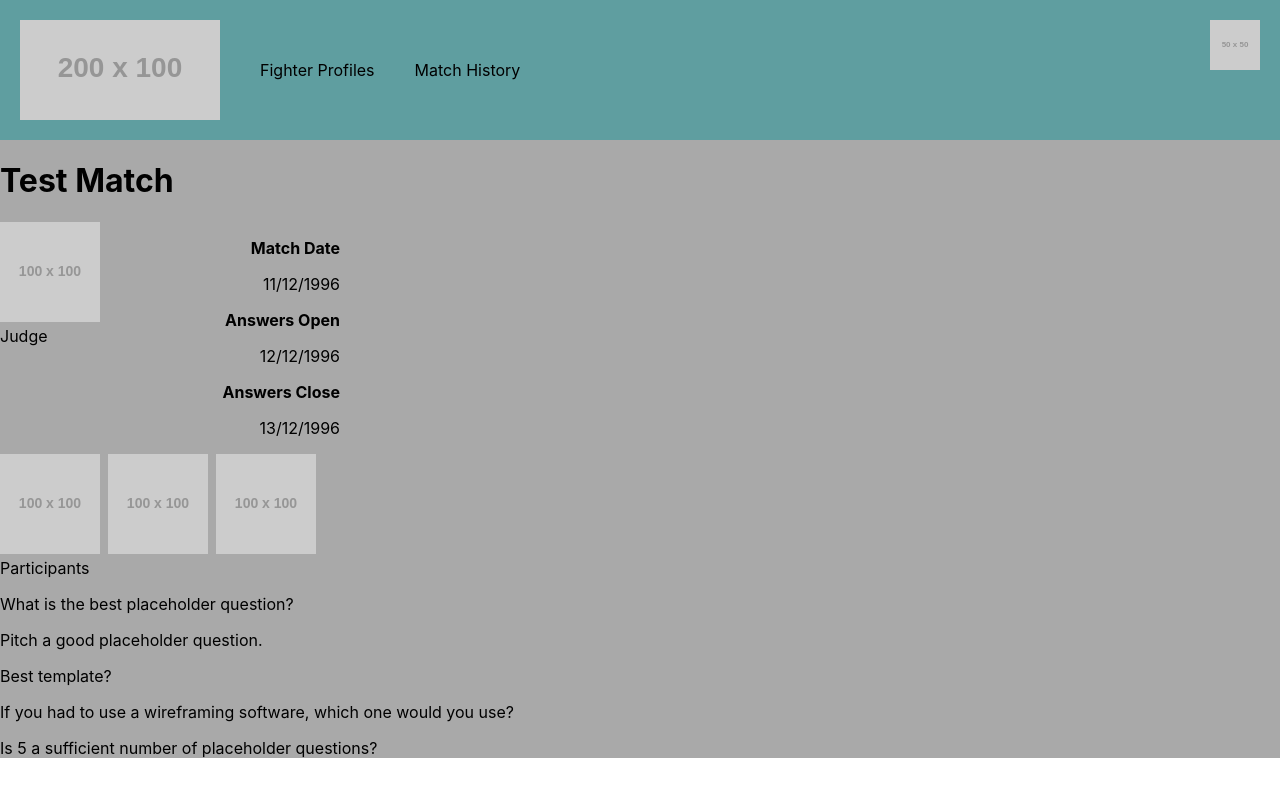
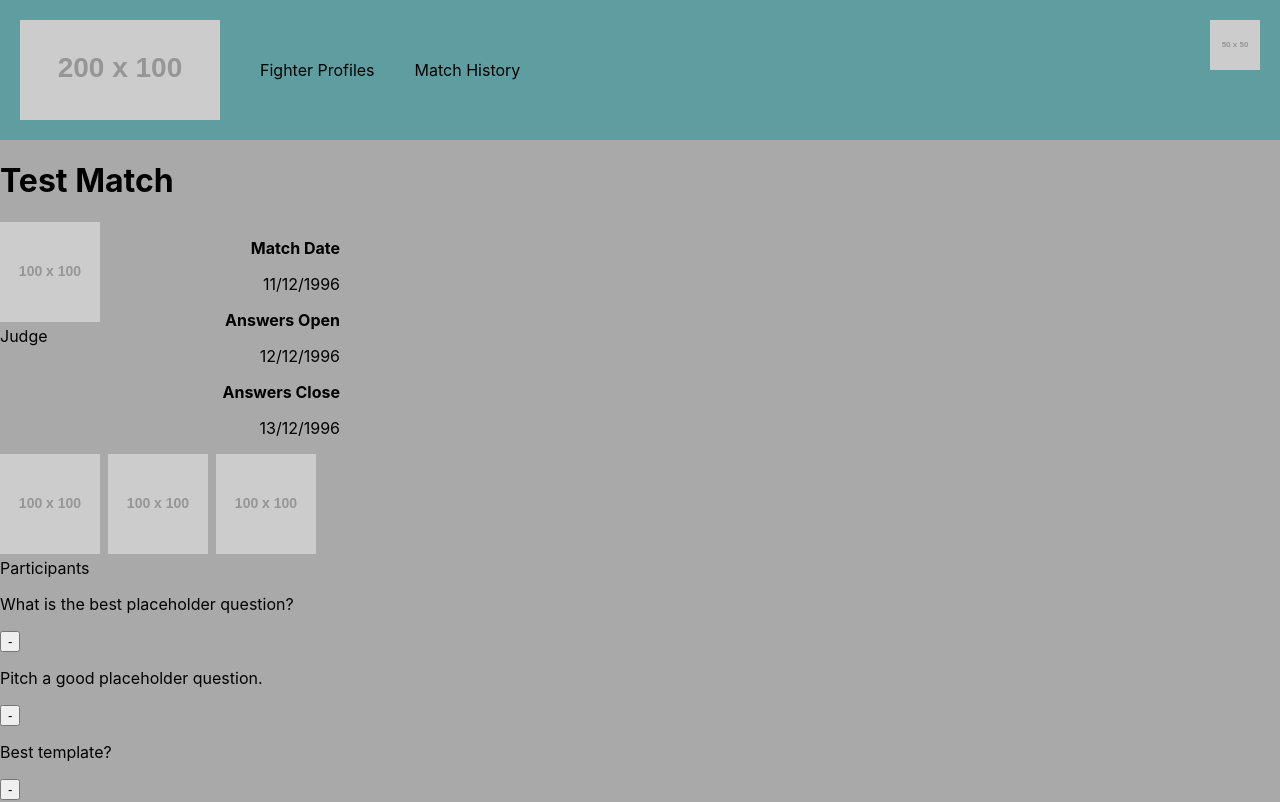
Before and after one commit to rhystaj/game-fights-web-app, a React (Create React App) app in the folder code/game-fights/: page / in a window 1280 px wide. Shown: the top 802 px of the page. Built offline with nearby package versions, Linux system fonts and the light colour scheme.

Commit message:
Get delete question button working.

```diff
--- a/code/game-fights/src/backend_interface/mock_interface/interface.js
+++ b/code/game-fights/src/backend_interface/mock_interface/interface.js
@@ -10,7 +10,7 @@ const beInterface = {
     queryUserMatchStatus: function(queryCallback){
 
         //Set timeout is to simulate latency.
-        setTimeout(() => {queryCallback(status.PARTCIPATING);}, 1000);
+        setTimeout(() => {queryCallback(status.JUDGING);}, 1000);
 
     },
 
--- a/code/game-fights/src/components/match_management/question_management/QuestionsEditor.jsx
+++ b/code/game-fights/src/components/match_management/question_management/QuestionsEditor.jsx
@@ -43,15 +43,10 @@ class QuestionsEditor extends QuestionsComponent{
         });
     }
 
-    onDeleteQuestion = e => {
-
-        console.log("Deleting");
+    onDeleteQuestion = i => () => {
 
         let newQuestionsArray = Array.from(this.state.questions);
-
-        console.log(newQuestionsArray);
-
-        newQuestionsArray.splice(e.target.questionnumber, 1);
+        newQuestionsArray.splice(i, 1);
 
         this.setState({questions: newQuestionsArray});
 
@@ -70,12 +65,12 @@ class QuestionsEditor extends QuestionsComponent{
         )
     }
 
-    renderQuestion(question, number){
+    renderQuestion = (question, number) => {
         //Render a delete button alongside each question.
         return (
             <div key={number}>
                 {super.renderQuestion(question)}
-                <button onClick={this.onDeleteQuestion} questionnumber={number}>-</button>
+                <button onClick={this.onDeleteQuestion(number)}>-</button>
             </div>
         )
 
```
